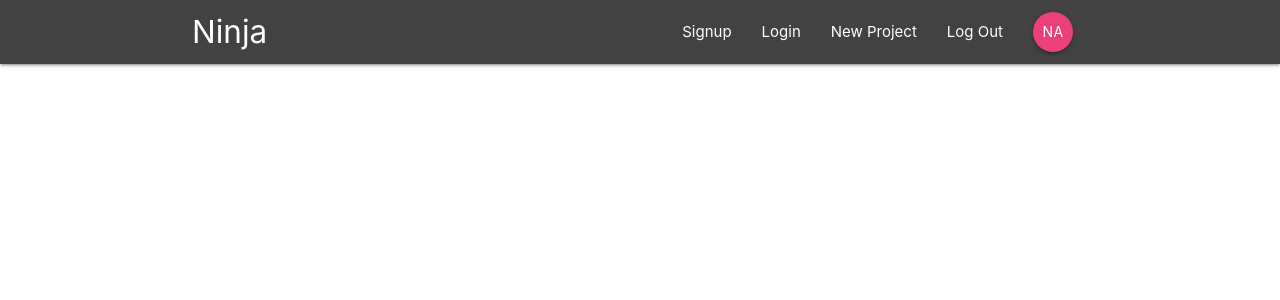
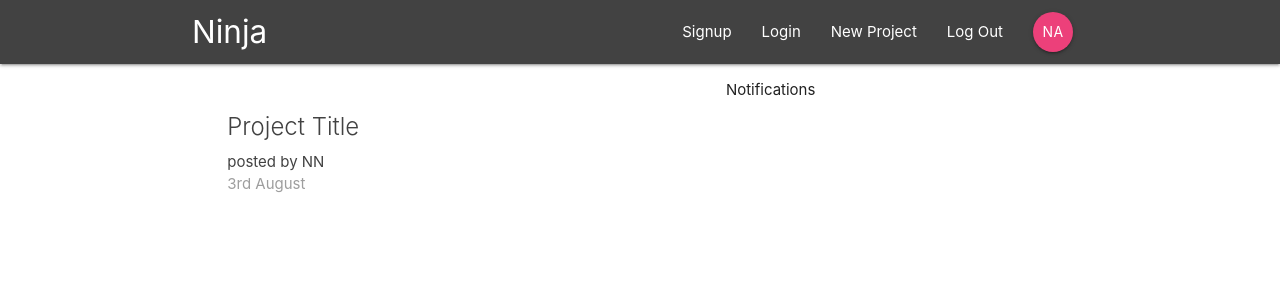
Before and after one commit to MedKim/react_firebase_app, a React (Create React App) app: page / in a window 1280 px wide. Shown: the top 300 px of the page. Built offline with nearby package versions, Linux system fonts and the light colour scheme.

Commit message:
Dashboard_component作成

```diff
--- a/src/App.js
+++ b/src/App.js
@@ -1,6 +1,8 @@
 import React from 'react';
-import { BrowserRouter } from 'react-router-dom';
+import { BrowserRouter, Switch, Route } from 'react-router-dom';
 import Navbar from './components/layout/Navbar';
+import Dashboard from './components/dashboard/Dashboard';
+
 
 class App extends React.Component {
 	render(){
@@ -8,6 +10,9 @@
 	  <BrowserRouter>
 	  	<div className="App">
 			<Navbar />
+			<Switch>
+				<Route path="/" component={Dashboard} />
+			</Switch>
 	  	</div>
 	  </BrowserRouter>
   );
--- a/src/components/dashboard/Dashboard.js
+++ b/src/components/dashboard/Dashboard.js
@@ -0,0 +1,22 @@
+import React from 'react';
+import Notifications from './Notification';
+import ProjectList from '../projects/ProjectList';
+
+class Dashboard extends React.Component {
+	render(){
+		return(
+			<div className="dashboard container">
+			<div className="row">
+			<div className="col s12 m6">
+			<ProjectList />
+			</div>
+			<div className="col s12 m5 offset-m1">
+			<Notifications />
+			</div>
+			</div>
+			</div>
+		)
+	}
+}
+
+export default Dashboard
--- a/src/components/dashboard/Notification.js
+++ b/src/components/dashboard/Notification.js
@@ -0,0 +1,11 @@
+import React from 'react';
+
+const Notifications = () =>{
+	return(
+		<div>
+		<p>Notifications</p>
+		</div>
+	)
+}
+
+export default Notifications
--- a/src/components/projects/ProjectList.js
+++ b/src/components/projects/ProjectList.js
@@ -0,0 +1,17 @@
+import React from 'react';
+
+const ProjectList = () =>{
+	return (
+		<div className="project-list section">
+			<div className="card z-depth-0 project-summary">
+				<div className="card-content grey-text text-darken-3">
+				<span className="card-title">Project Title</span>
+				<p>posted by NN</p>
+				<p className="grey-text">3rd August</p>
+				</div>
+			</div>
+		</div>
+	)
+}
+
+export default ProjectList
```
